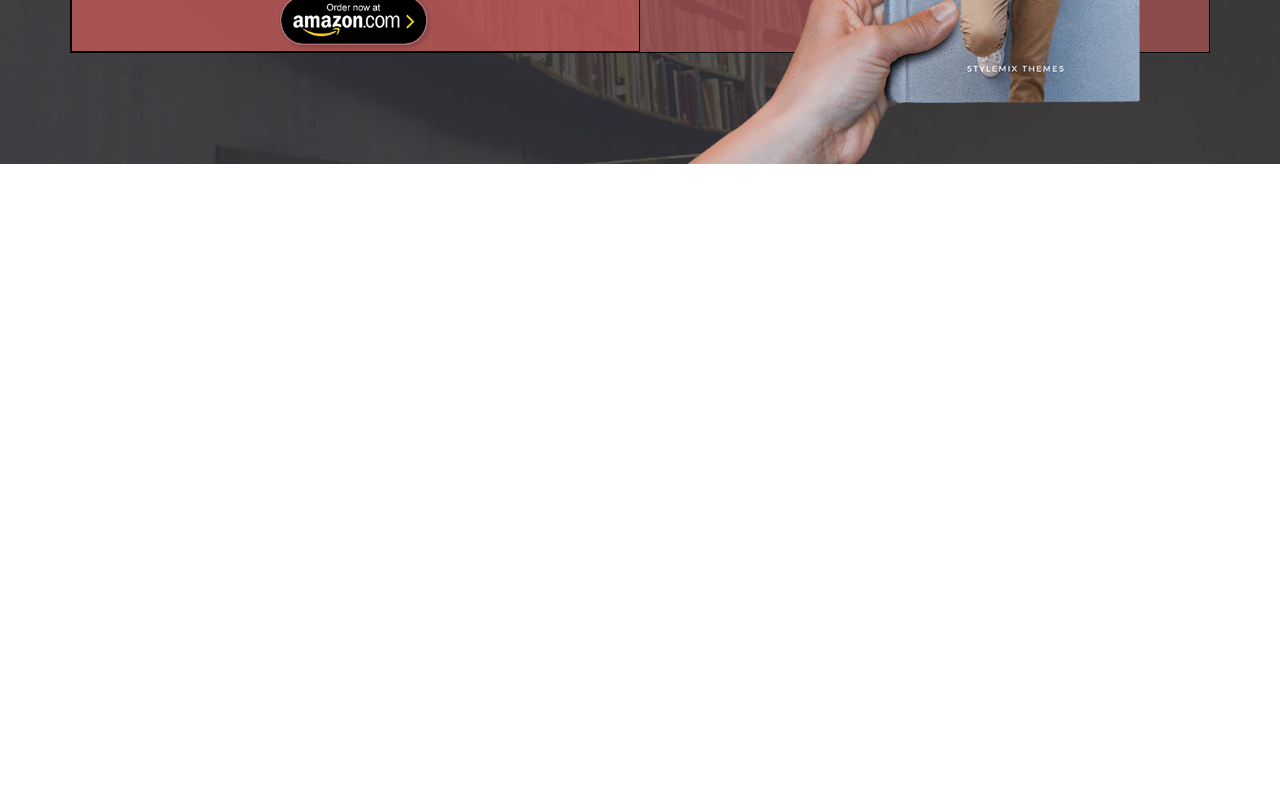
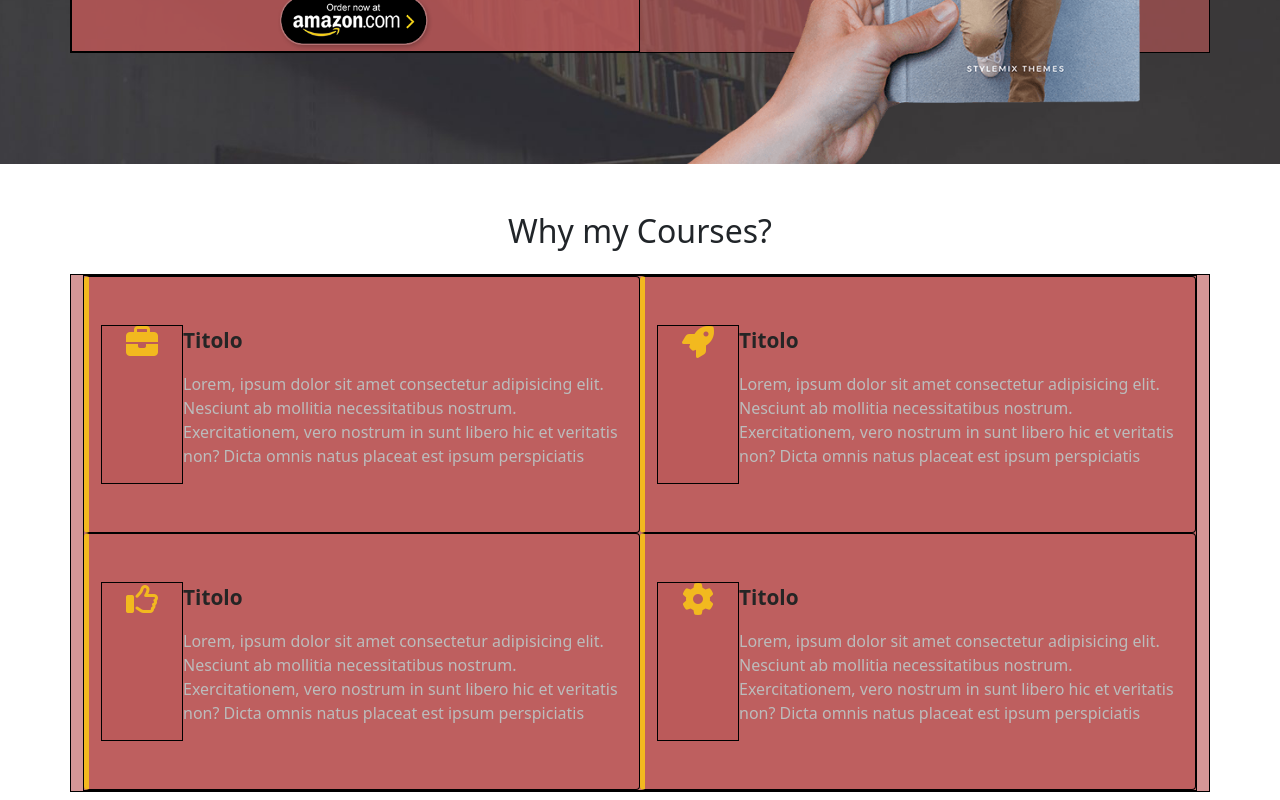
Before and after one commit to Silvia-Du/proj-html-vuejs, a Vue app: page / in a window 1280 px wide. Shown: the part 2289-3089 px from the top of the page. Before the commit the page ends 2453 px from the top, so only its background shows below. Built offline with nearby package versions, Linux system fonts and the light colour scheme.

Commit message:
Fine AboutCourse provvisorio

```diff
--- a/src/assets/style/vars.scss
+++ b/src/assets/style/vars.scss
@@ -1,4 +1,5 @@
 $mainYellow: #f2b71d;
+$darkYellow: #f2b91f;
 
 $titleColor: #252525;
 
--- a/src/components/CoursesComp.vue
+++ b/src/components/CoursesComp.vue
@@ -1,19 +1,33 @@
 <template>
-  <div class="courses pt-5 pb-2 text-center">
-    <h2 class="mb-4">New Courses</h2>
+  <div :class="{'bg-color': type === 'New Courses'}"
+  class="courses pt-5 pb-2 text-center">
+    <h2 class="mb-4">{{type}}</h2>
     <div class="container debug">
-     <CourseCard />
+      <!-- card new course -->
+     <CourseCard v-show="type === 'New Courses'"/>
+     <InfoCourseCard v-show="type === 'Why my Courses?'"/>
 
     </div>
-    <button type="button" class="btn btn-primary rounded-pill my-5">Load More</button>
+    <button v-show="type === 'New Courses'" type="button" class="btn btn-primary rounded-pill my-5">Load More</button>
   </div>
 </template>
 
 <script>
 import CourseCard from './CourseCard.vue';
+import InfoCourseCard from './InfoCourseCard.vue';
 export default {
     name: "CoursesComp",
-    components: { CourseCard }
+    components: { CourseCard, InfoCourseCard },
+    props: {
+      type: String
+    },
+
+    data(){
+      return{
+      }
+    }
+
+
 }
 </script>
 
@@ -24,7 +38,7 @@ export default {
 
   .courses{
     background-color: #edf2f5;
-
+      background-color: white;
     .btn{
       background-color: #f2b91e;
       border-color: #f2b91e;
@@ -32,7 +46,10 @@ export default {
       font-weight: bold;
       padding: 10px 20px;
     }
+  }
 
+  .bg-color{
+    background-color: #edf2f5;
   }
 
 </style>
--- /dev/null
+++ b/src/components/InfoCourseCard.vue
@@ -0,0 +1,81 @@
+<template>
+  <div class="info-course">
+    <div class="container debug">
+      <div class="row">
+        <!-- Card -->
+        <div class="card col-12 col-md-6 debug d-flex flex-row py-5">
+          <div class="debug px-4">
+            <i class="fa-solid fa-briefcase"></i>
+          </div>
+          <div class="text-box">
+            <p class="title">Titolo</p>
+            <p class="description">Lorem, ipsum dolor sit amet consectetur adipisicing elit. Nesciunt ab mollitia necessitatibus nostrum. Exercitationem, vero nostrum in sunt libero hic et veritatis non? Dicta omnis natus placeat est ipsum perspiciatis</p>
+          </div>
+        </div>
+        <!-- Card -->
+        <div class="card col-12 col-md-6 debug d-flex flex-row py-5">
+          <div class="debug px-4">
+            <i class="fa-solid fa-rocket"></i>
+          </div>
+          <div class="text-box">
+            <p class="title">Titolo</p>
+            <p class="description">Lorem, ipsum dolor sit amet consectetur adipisicing elit. Nesciunt ab mollitia necessitatibus nostrum. Exercitationem, vero nostrum in sunt libero hic et veritatis non? Dicta omnis natus placeat est ipsum perspiciatis</p>
+          </div>
+        </div>
+        <!-- Card -->
+        <div class="card col-12 col-md-6 debug d-flex flex-row py-5">
+          <div class="debug px-4">
+            <i class="fa-regular fa-thumbs-up"></i>
+          </div>
+          <div class="text-box">
+            <p class="title">Titolo</p>
+            <p class="description">Lorem, ipsum dolor sit amet consectetur adipisicing elit. Nesciunt ab mollitia necessitatibus nostrum. Exercitationem, vero nostrum in sunt libero hic et veritatis non? Dicta omnis natus placeat est ipsum perspiciatis</p>
+          </div>
+        </div>
+        <!-- Card -->
+        <div class="card col-12 col-md-6 debug d-flex flex-row py-5">
+          <div class="debug px-4">
+            <i class="fa-solid fa-gear"></i>
+          </div>
+          <div class="text-box">
+            <p class="title">Titolo</p>
+            <p class="description">Lorem, ipsum dolor sit amet consectetur adipisicing elit. Nesciunt ab mollitia necessitatibus nostrum. Exercitationem, vero nostrum in sunt libero hic et veritatis non? Dicta omnis natus placeat est ipsum perspiciatis</p>
+          </div>
+        </div>
+
+      </div>
+    </div>
+  </div>
+</template>
+
+<script>
+export default {
+  name: 'InfoCourseComp'
+}
+</script>
+
+<style lang="scss" scoped>
+@import '../assets/style/vars.scss';
+
+
+.card{
+  border-left: 5px solid $darkYellow;
+  .text-box{
+    & p:first-child{
+      font-weight: bold;
+      color: $titleColor;
+      font-size: 1.3rem;
+    }
+
+    & p:last-child{
+      color: $textGray;
+    }
+    text-align: left;
+  }
+  i{
+    font-size: 2rem;
+    color: $darkYellow;
+  }
+}
+
+</style>
--- a/src/components/mainComp.vue
+++ b/src/components/mainComp.vue
@@ -15,8 +15,12 @@
     </div>
 
     <AboutComp />
-    <CoursesComp />
+    <!-- new course -->
+    <CoursesComp :type="'New Courses'"/>
     <ContainerFullW />
+    <!-- about Course -->
+    <CoursesComp :type="'Why my Courses?'"/>
+
   </div>
 </template>
 
```
